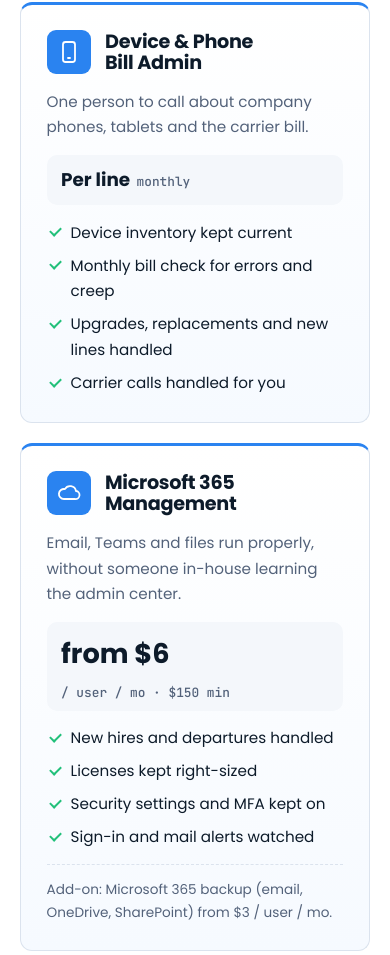
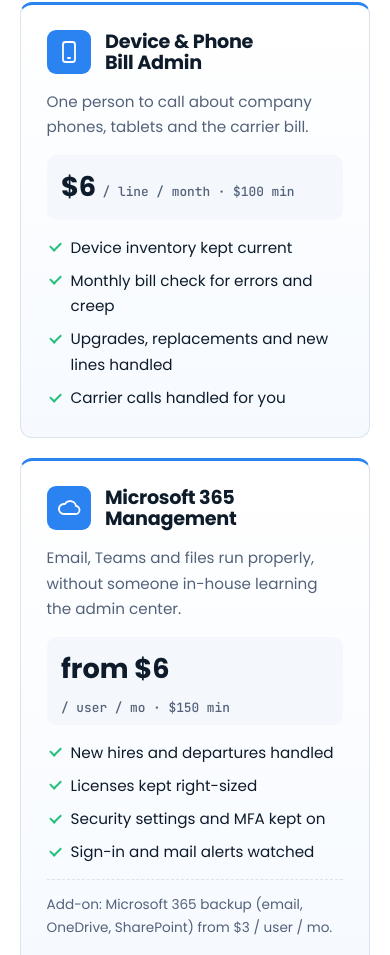
Before and after one commit to noaha3615-web/aexion-website, a plain HTML site: page services/index.html in a window 390 px wide. Shown: the part 5848-6803 px from the top of the page. Drawn offline with Linux system fonts and the light colour scheme.

Commit message:
Add Device & Phone Bill Admin pricing
Co-Authored-By: Claude Opus 5.5 <noreply@anthropic.com>
Claude-Session: https://claude.ai/code/session_01QULfCGLGs6iVib3zG5qSeA

```diff
--- a/services/index.html
+++ b/services/index.html
@@ -86,7 +86,7 @@
 
         <div class="top"><span class="icon"><svg viewBox="0 0 24 24" aria-hidden="true"><rect x="6" y="2" width="12" height="20" rx="2.5"/><path d="M11 18h2"/></svg></span><h3>Device &amp; Phone Bill Admin</h3></div>
         <p class="for">One person to call about company phones, tablets and the carrier bill.</p>
-        <div class="price quote">Per line <small>monthly</small></div>
+        <div class="price">$6 <small>/ line / month · $100 min</small></div>
         <ul class="inc"><li>Device inventory kept current</li><li>Monthly bill check for errors and creep</li><li>Upgrades, replacements and new lines handled</li><li>Carrier calls handled for you</li></ul>
 
       </article><article class="card">
```
